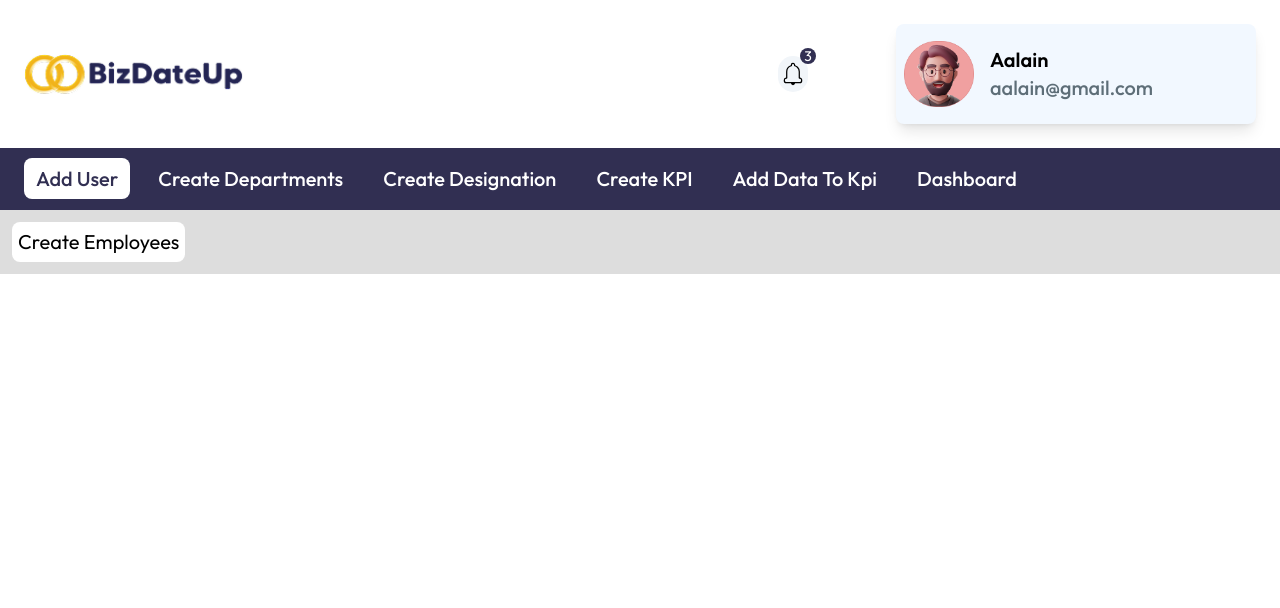
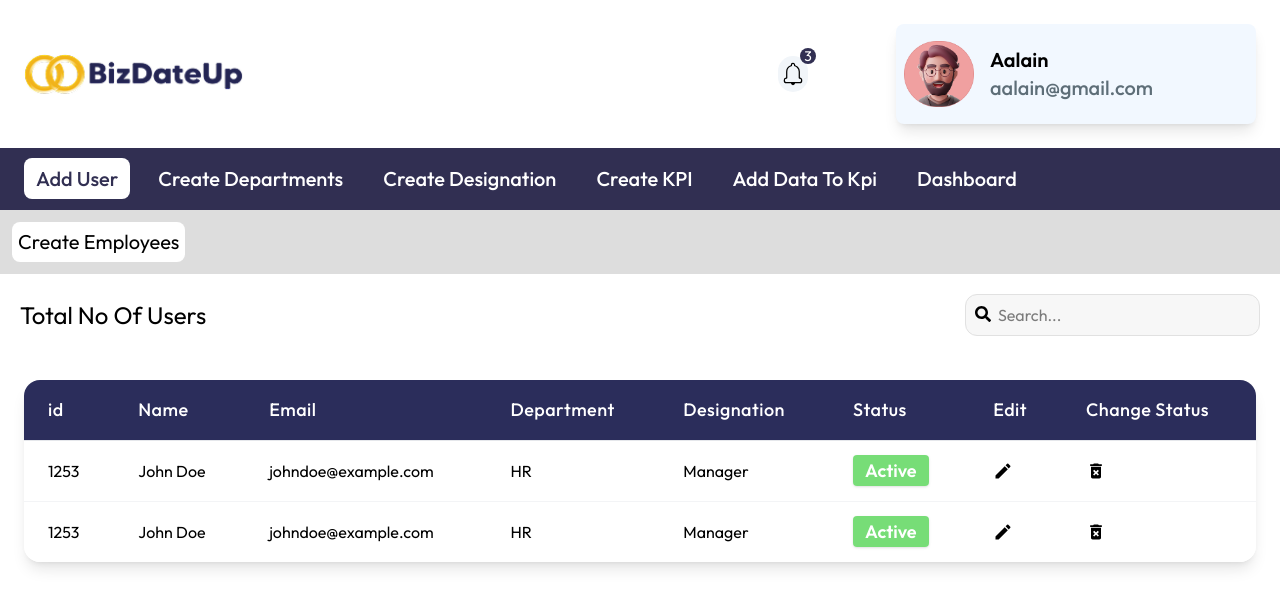
Before and after one commit to Dev-BizDateUp/BizDateUp-Kpi-App, a React (Vite) app in the folder frontend/: page /add-user in a window 1280 px wide. Shown: the top 608 px of the page. Built offline with nearby package versions, Linux system fonts and the light colour scheme.

Commit message:
Create Table + Create Search Bar Component

```diff
--- a/frontend/src/App.css
+++ b/frontend/src/App.css
@@ -31,3 +31,9 @@
 input {
     border: 1px solid #e1e1e1;
 }
+.table-shadow{
+    box-shadow: rgba(100, 100, 111, 0.2) 0px 7px 29px 0px;
+}
+table {
+  border-spacing: 30px;
+}
--- a/frontend/src/Components/AddUser/AddUser.jsx
+++ b/frontend/src/Components/AddUser/AddUser.jsx
@@ -1,12 +1,50 @@
 import React from 'react'
-import MyForm from '../Test/Test'
 import AddUserBtn from './AddUserBtn'
+import SearchBar from '../SearchBar/SearchBar';
+import Table from '../Table/Table';
+import { MdEdit } from "react-icons/md";
+import { MdDeleteForever } from "react-icons/md";
+const AddUser = () => {
+  const data = [
+{
+  id:1253,
+  name: "John Doe",
+  email: "johndoe@example.com",
+  department: "HR",
+  designation: "Manager",
+  status: "Active",
+  edit:<MdEdit />,
+  delete:<MdDeleteForever />
+},
+ {
+  id:1253,
+  name: "John Doe",
+  email: "johndoe@example.com",
+  department: "HR",
+  designation: "Manager",
+  status: "Active",
+  edit:<MdEdit />,
+  delete:<MdDeleteForever />
+}
+];
+  const users = [
+  { name: "Alice" },
+  { name: "Bob" },
+  { name: "Charlie" },
+  { name: "David" },
+  { name: "Eva" }
+];
 
-const AddUser = () => {
+
+const table_header = [
+  "id", "Name", "Email", "Department", "Designation", "Status", "Edit", "Change Status"
+]
   return (
  <>
    <AddUserBtn/>
- </>
+   <SearchBar data = {users} title_text = "Total No Of Users"/>
+   <Table headers={table_header} data = {data}/>
+    </>
   )
 }
 
--- a/frontend/src/Components/AddUser/AddUserBtn.jsx
+++ b/frontend/src/Components/AddUser/AddUserBtn.jsx
@@ -60,8 +60,6 @@ const AddUserBtn = () => {
                 const completed = index + 1 < step;
                 console.log("This is current index " + index);
 
-console.log("This is Current STep " + current);
-console.log("This is completed STep " + completed);
 
                 return (
                   <div key={index} className="flex items-center w-full relative ">
--- /dev/null
+++ b/frontend/src/Components/SearchBar/SearchBar.jsx
@@ -0,0 +1,36 @@
+import React, { useState } from "react";
+import { FaSearch } from "react-icons/fa";
+
+const SearchBar = ({ data, title_text }) => {
+  const [word, setword] = useState("");
+  const [text, settext] = useState("");
+  const [filtered, setfiltered] = useState([]);
+  const handlechange = (e) => {
+    const enteredword = e.target.value;
+    settext(enteredword);
+    const filtered = data.filter((value) => {
+      return value.name.toLowerCase().includes(enteredword);
+    });
+    setfiltered(filtered);
+  };
+  return (
+    <>
+     <div className="flex justify-between items-center px-5 py-5">
+      <div className="one">
+<h2 className="text-2xl ">{title_text}</h2>
+      </div>
+      <div className="two">
+        <div className="relative">
+          <FaSearch  className="absolute top-[12px] left-[10px]"/>
+         <input type="text" onChange={handlechange} value={text} placeholder="Search..."  className="bg-[#F7F7F7] px-8 py-2  text-black rounded-xl border-none"/>
+        </div>
+
+      {filtered.map((value) => {
+        return <div>{value.name}</div>;
+      })}
+      </div>
+     </div>
+    </>
+  );
+};
+export default SearchBar;
--- /dev/null
+++ b/frontend/src/Components/Table/Table.jsx
@@ -0,0 +1,48 @@
+import React from 'react';
+
+const Table = ({ headers, data }) => {
+  return (
+    <div className="p-6">
+      <div className="overflow-x-auto rounded-2xl shadow-lg">
+        <table className="min-w-full divide-y divide-gray-200 ">
+          <thead className="bg-[#2b2d5b] text-white">
+            <tr>
+              {headers.map((header) => (
+                <th
+                  key={header}
+                  className="px-6 py-4 text-left text-lg font-medium tracking-wide"
+                >
+                  {header}
+                </th>
+              ))}
+            </tr>
+          </thead>
+          <tbody className="bg-white divide-y divide-gray-100">
+            {data.map((datum) => (
+              <tr
+                key={datum.id}
+                className="hover:bg-[#f7f7f7] cursor-pointer transition-colors  "
+              >
+                <td className="px-6 py-4">{datum.id}</td>
+                <td className="px-6 py-4 whitespace-nowrap">{datum.name}</td>
+                <td className="px-6 py-4 whitespace-nowrap">{datum.email}</td>
+                <td className="px-6 py-4">{datum.department}</td>
+                <td className="px-6 py-4">{datum.designation}</td>
+                <td className="px-6 py-4">
+                  <span className="bg-[#77DD77] text-white text-lg font-semibold px-3 py-1 rounded shadow">
+                    {datum.status}
+                  </span>
+                </td>
+                <td className="px-6 py-4 text-xl text-center">{datum.edit}</td>
+                <td className="px-6 py-4 text-xl text-center">{datum.delete}</td>
+
+              </tr>
+            ))}
+          </tbody>
+        </table>
+      </div>
+    </div>
+  );
+};
+
+export default Table;
--- a/frontend/src/Components/Test/Test.jsx
+++ /dev/null
@@ -1,50 +0,0 @@
-import React from 'react';
-import { useForm } from 'react-hook-form';
-
-function MyForm() {
-  const { register, handleSubmit, formState: { errors } } = useForm();
-
-  const onSubmit = (data) => {
-    console.log(data);
-    // Handle form submission logic here
-  };
-
-  return (
-    <form onSubmit={handleSubmit(onSubmit)}>
-      <div>
-        <label htmlFor="firstName">First Name:</label>
-        <input
-          type="text"
-          id="firstName"
-          {...register("firstName", { required: "First name is required" })}
-        />
-        {errors.firstName && <span>{errors.firstName.message}</span>}
-      </div>
-
-      <div>
-        <label htmlFor="lastName">Last Name:</label>
-        <input type="text" id="lastName" {...register("lastName")} />
-      </div>
-
-      <div>
-        <label htmlFor="email">Email:</label>
-        <input
-          type="email"
-          id="email"
-          {...register("email", {
-            required: "Email is required",
-            pattern: {
-              value: /^[A-Z0-9._%+-]+@[A-Z0-9.-]+\.[A-Z]{2,}$/i,
-              message: "Invalid email address"
-            }
-          })}
-        />
-        {errors.email && <span>{errors.email.message}</span>}
-      </div>
-
-      <button type="submit">Submit</button>
-    </form>
-  );
-}
-
-export default MyForm;
```
